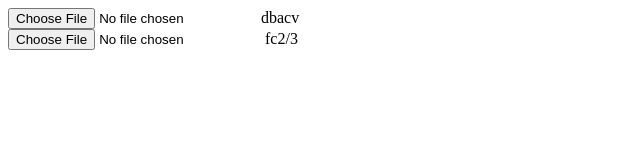
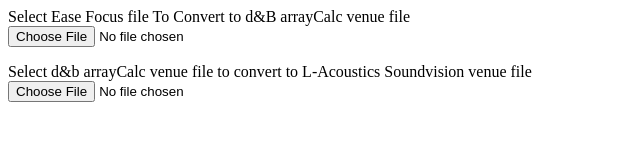
Before and after one commit to medgooroo/convertifer, a plain HTML site: page index.html in a window 1280 px wide. Shown: the whole page, without its empty margins (0-640 px from the left). Drawn offline with Linux system fonts and the light colour scheme.

Commit message:
maajor ui overhaul.

```diff
--- a/index.html
+++ b/index.html
@@ -10,8 +10,13 @@
 
 <body>
     <script src="https://cdn.jsdelivr.net/pako/1.0.3/pako.min.js"></script>
-    <input type="file" id="file-dbacv" accept=".dbacv">dbacv <br>
-    <input type="file" id="file-fc2" accept=".fc2, .fc3"> fc2/3 <br>
+    Select Ease Focus file To Convert to d&B arrayCalc venue file<br>
+    <input type="file" id="file-fc2" accept=".fc2, .fc3">
+<p></p>
+    Select d&b arrayCalc venue file to convert to L-Acoustics Soundvision venue file<br>
+    <input type="file" id="file-dbacv" accept=".dbacv">
 
     <script src="easeFocus.js"></script>
     <script src="dbToSv.js"></script>
+</body>
+</html>
```
